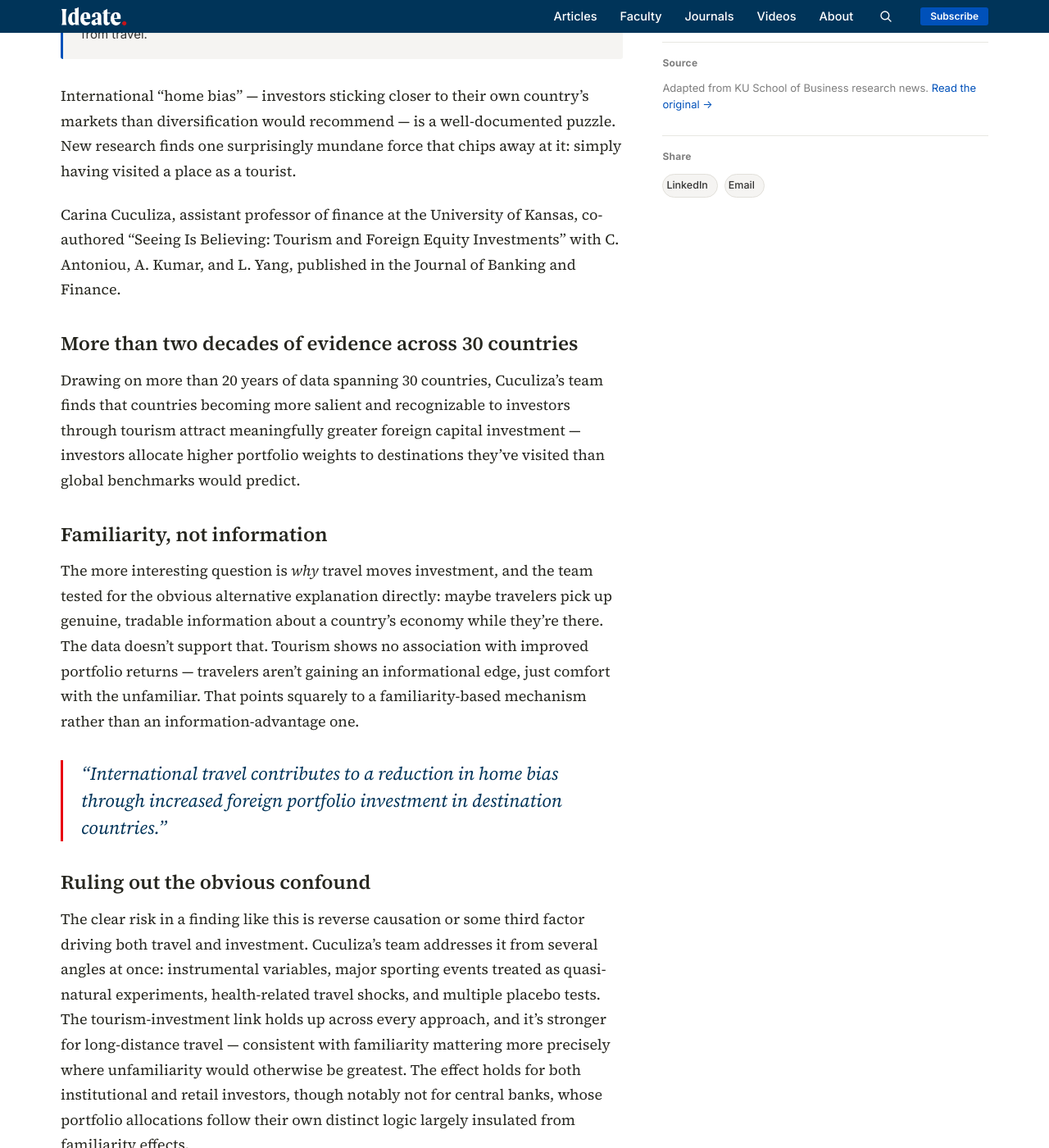
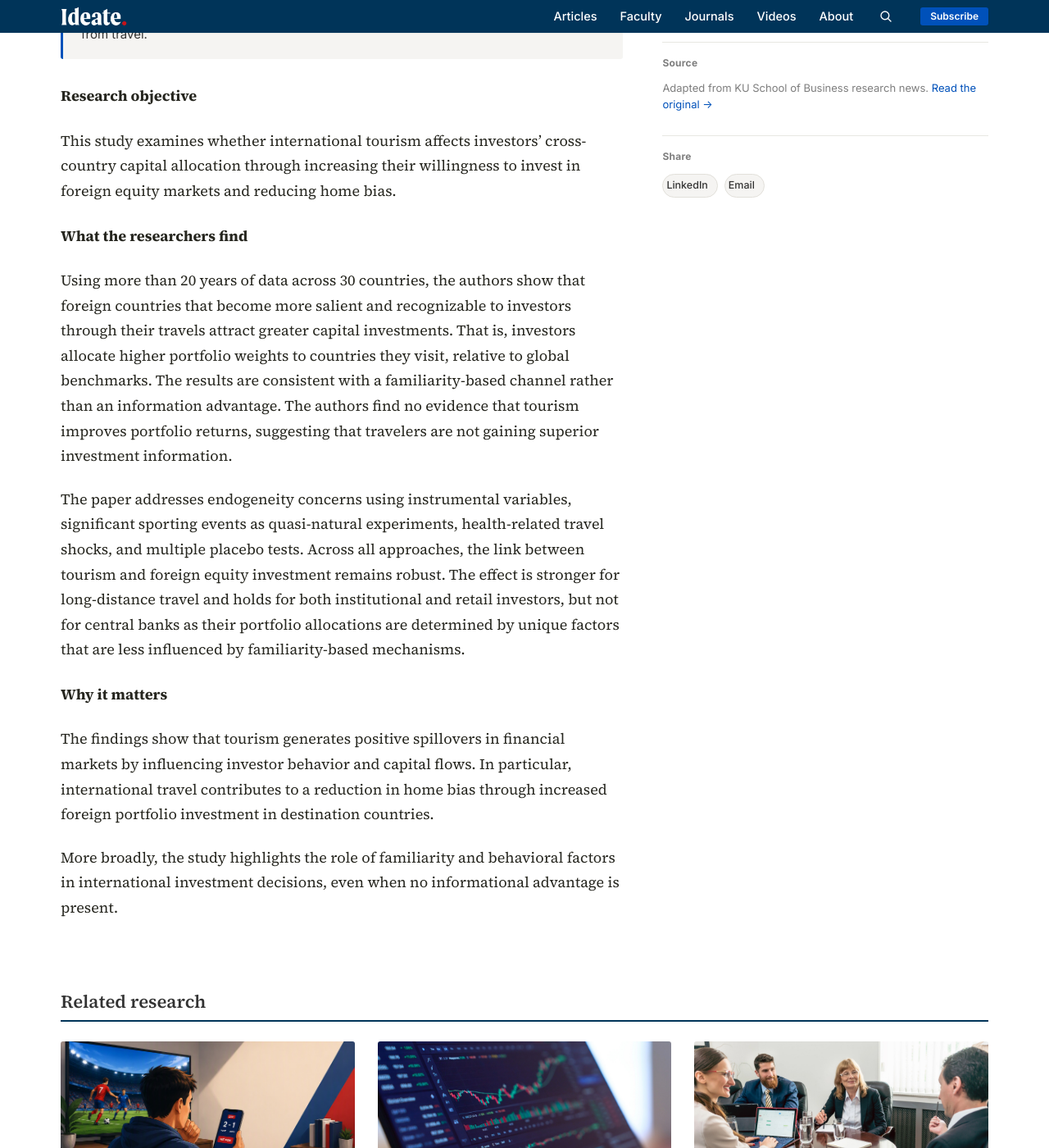
Before and after one commit to KUBschool/ideate, a Jekyll site: the page built from _articles/2025-01-01-tourism-foreign-equity-investment.md, in a window 1280 px wide and 1400 px high, scrolled down 1113 px. Shown: the whole window at 82% size. Built offline with Jekyll 4.4.1, drawn with Linux system fonts in a browser that asks for light colours; some of the changed text lies outside the part shown.

Commit message:
Update Article “2025-01-01-tourism-foreign-equity-investment”

```diff
--- a/_articles/2025-01-01-tourism-foreign-equity-investment.md
+++ b/_articles/2025-01-01-tourism-foreign-equity-investment.md
@@ -1,44 +1,41 @@
 ---
-title: "A trip abroad might change where you invest, even if it doesn't make you a better investor"
-dek: "Investors put more money into countries they've actually visited — not because travel gives them an edge, but because familiarity alone is enough to move real capital across borders."
+title: A trip abroad might change where you invest, even if it doesn't make you
+  a better investor
+dek: Investors put more money into countries they've actually visited — not
+  because travel gives them an edge, but because familiarity alone is enough to
+  move real capital across borders.
 topic: finance
 faculty:
   - carina-cuculiza
-byline: "Carina Cuculiza"
-date: 2025-01-01
+byline: Carina Cuculiza
+date: 2025-09-01
+image: /assets/uploads/passport.jpeg
 image_tint: steam
 featured: false
-source_url: "https://business.ku.edu/research-and-faculty/finance/research-insights"
-answer_box: >-
-  Using more than 20 years of data across 30 countries, research finds
-  investors allocate higher portfolio weights to foreign countries they
-  have visited as tourists, relative to global benchmarks — an effect
-  robust across instrumental-variable, natural-experiment, and placebo
-  tests, stronger for long-distance travel, and present for both
-  institutional and retail investors. Tourism shows no association with
-  improved portfolio returns, indicating the effect runs through
-  familiarity rather than any genuine informational advantage gained
-  from travel.
+source_url: https://business.ku.edu/research-and-faculty/finance/research-insights
+answer_box: Using more than 20 years of data across 30 countries, research finds
+  investors allocate higher portfolio weights to foreign countries they have
+  visited as tourists, relative to global benchmarks — an effect robust across
+  instrumental-variable, natural-experiment, and placebo tests, stronger for
+  long-distance travel, and present for both institutional and retail investors.
+  Tourism shows no association with improved portfolio returns, indicating the
+  effect runs through familiarity rather than any genuine informational
+  advantage gained from travel.
+journal: Journal of Banking & Finance
+journal_url: https://www.sciencedirect.com/science/article/pii/S0378426625001189
 ---
+#### Research objective
 
-International "home bias" — investors sticking closer to their own country's markets than diversification would recommend — is a well-documented puzzle. New research finds one surprisingly mundane force that chips away at it: simply having visited a place as a tourist.
+This study examines whether international tourism affects investors’ cross-country capital allocation through increasing their willingness to invest in foreign equity markets and reducing home bias.
 
-Carina Cuculiza, assistant professor of finance at the University of Kansas, co-authored "Seeing Is Believing: Tourism and Foreign Equity Investments" with C. Antoniou, A. Kumar, and L. Yang, published in the Journal of Banking and Finance.
+#### What the researchers find
 
-## More than two decades of evidence across 30 countries
+Using more than 20 years of data across 30 countries, the authors show that foreign countries that become more salient and recognizable to investors through their travels attract greater capital investments. That is, investors allocate higher portfolio weights to countries they visit, relative to global benchmarks. The results are consistent with a familiarity-based channel rather than an information advantage. The authors find no evidence that tourism improves portfolio returns, suggesting that travelers are not gaining superior investment information.
 
-Drawing on more than 20 years of data spanning 30 countries, Cuculiza's team finds that countries becoming more salient and recognizable to investors through tourism attract meaningfully greater foreign capital investment — investors allocate higher portfolio weights to destinations they've visited than global benchmarks would predict.
+The paper addresses endogeneity concerns using instrumental variables, significant sporting events as quasi-natural experiments, health-related travel shocks, and multiple placebo tests. Across all approaches, the link between tourism and foreign equity investment remains robust. The effect is stronger for long-distance travel and holds for both institutional and retail investors, but not for central banks as their portfolio allocations are determined by unique factors that are less influenced by familiarity-based mechanisms.
 
-## Familiarity, not information
+#### Why it matters
 
-The more interesting question is *why* travel moves investment, and the team tested for the obvious alternative explanation directly: maybe travelers pick up genuine, tradable information about a country's economy while they're there. The data doesn't support that. Tourism shows no association with improved portfolio returns — travelers aren't gaining an informational edge, just comfort with the unfamiliar. That points squarely to a familiarity-based mechanism rather than an information-advantage one.
+The findings show that tourism generates positive spillovers in financial markets by influencing investor behavior and capital flows. In particular, international travel contributes to a reduction in home bias through increased foreign portfolio investment in destination countries.
 
-> "International travel contributes to a reduction in home bias through increased foreign portfolio investment in destination countries."
-
-## Ruling out the obvious confound
-
-The clear risk in a finding like this is reverse causation or some third factor driving both travel and investment. Cuculiza's team addresses it from several angles at once: instrumental variables, major sporting events treated as quasi-natural experiments, health-related travel shocks, and multiple placebo tests. The tourism-investment link holds up across every approach, and it's stronger for long-distance travel — consistent with familiarity mattering more precisely where unfamiliarity would otherwise be greatest. The effect holds for both institutional and retail investors, though notably not for central banks, whose portfolio allocations follow their own distinct logic largely insulated from familiarity effects.
-
-## A behavioral force with real capital-flow consequences
-
-The finding adds tourism to the list of behavioral, non-informational forces shaping where global capital actually goes — alongside factors like media coverage and cultural proximity that finance research has already documented. For destination countries, it's a small but genuine argument that tourism promotion carries a financial-market dividend beyond the travel industry itself: more visitors, eventually, means more foreign investment too.
+More broadly, the study highlights the role of familiarity and behavioral factors in international investment decisions, even when no informational advantage is present.
```
Also changed, not shown: assets/uploads/passport.jpeg (added).
